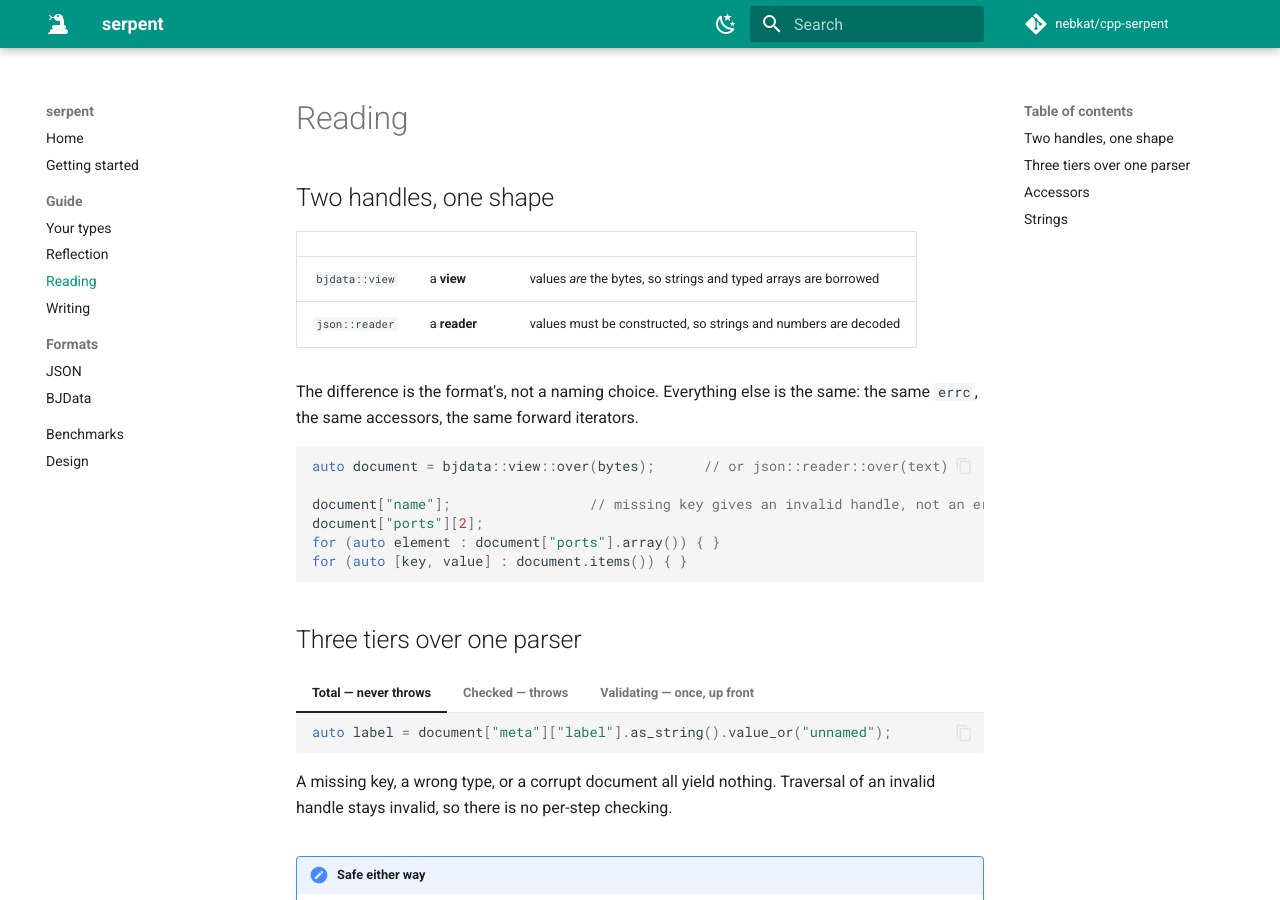
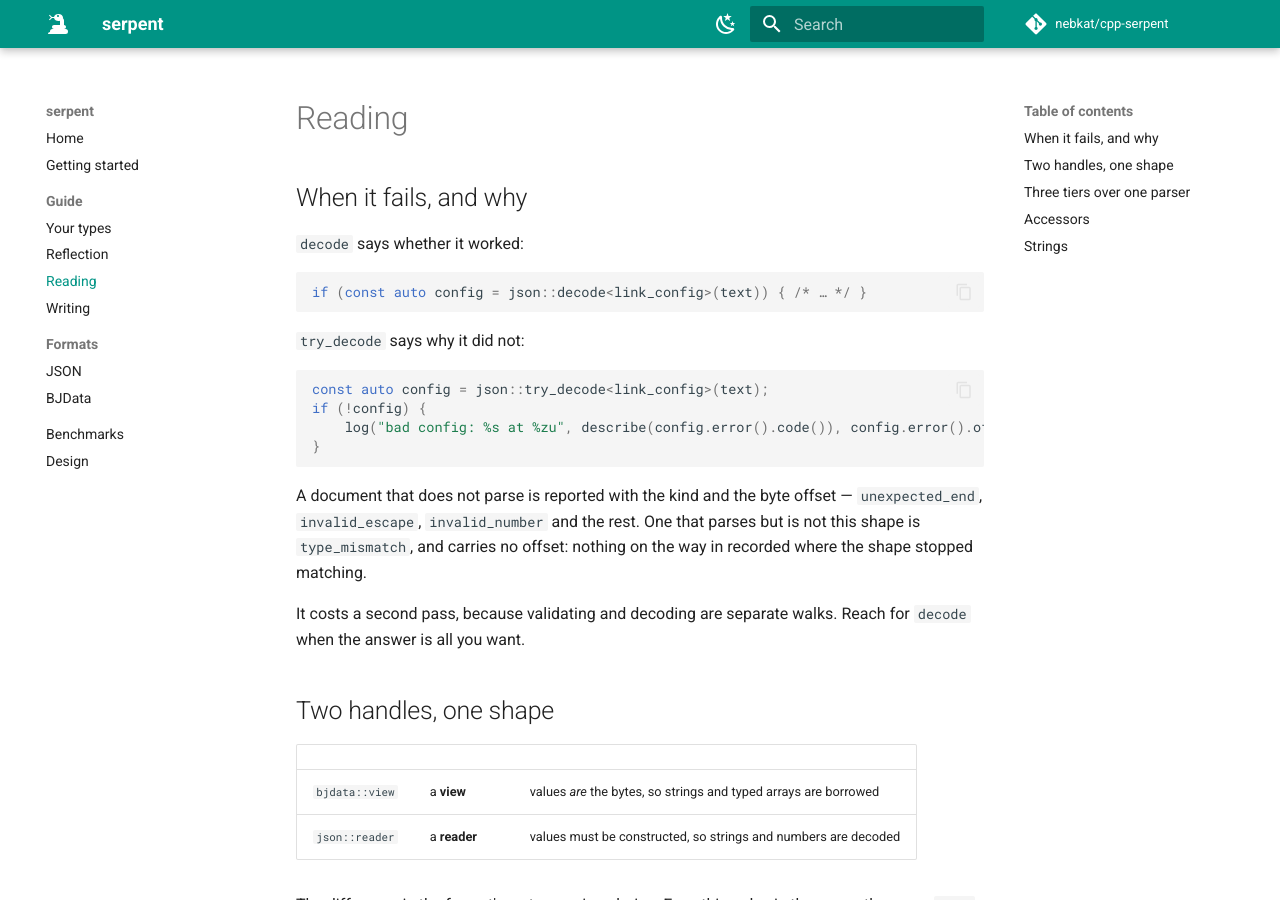
Before and after one commit to nebkat/cpp-serpent, an MkDocs documentation site: the page built from docs/reading.md, in a window 1280 px wide and 900 px high. Built offline with MkDocs 1.6.1 and Material for MkDocs 9.7.7, drawn with Linux system fonts in a browser that asks for light colours; comment, search, counter and statistics services are not loaded.

Commit message:
feat: try_decode, for when the answer is not enough
decode returns an optional, so a failure carries no reason - the caller cannot
tell a truncated buffer from a document of the wrong shape. try_decode returns
expected<T, error> instead, with the kind and the byte offset that validate
already knows how to produce: unexpected_end, invalid_escape, invalid_number and
the rest.

A document that parses but does not fit the type is type_mismatch, and carries no
offset, because nothing on the way in records where the shape stopped matching.
Saying so is better than inventing a position.

It costs a second pass, validating and decoding being separate walks, so decode
stays as it is and stays the one to reach for when the answer is all you want.

Scoped by what the consumers actually read: nothing branches on the difference
between a missing key and a wrong type, it is displayed, so a kind and an offset
is enough and a key path would have been effort for nobody.

````diff
--- a/docs/reading.md
+++ b/docs/reading.md
@@ -1,4 +1,29 @@
 # Reading
+
+## When it fails, and why
+
+`decode` says whether it worked:
+
+```cpp
+if (const auto config = json::decode<link_config>(text)) { /* … */ }
+```
+
+`try_decode` says why it did not:
+
+```cpp
+const auto config = json::try_decode<link_config>(text);
+if (!config) {
+    log("bad config: %s at %zu", describe(config.error().code()), config.error().offset());
+}
+```
+
+A document that does not parse is reported with the kind and the byte offset — `unexpected_end`,
+`invalid_escape`, `invalid_number` and the rest. One that parses but is not this shape is
+`type_mismatch`, and carries no offset: nothing on the way in recorded where the shape stopped
+matching.
+
+It costs a second pass, because validating and decoding are separate walks. Reach for `decode`
+when the answer is all you want.
 
 ## Two handles, one shape
 
````
Also changed, not shown: 3 other files.
